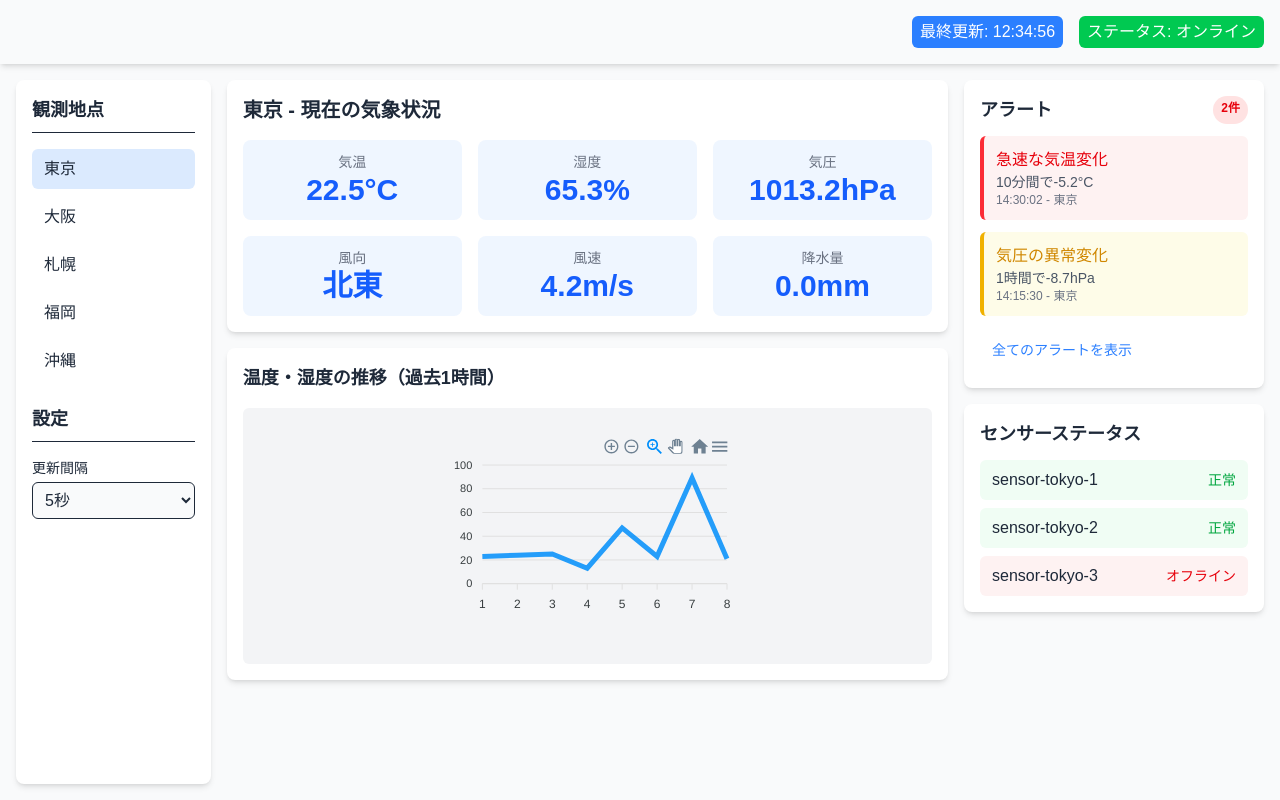
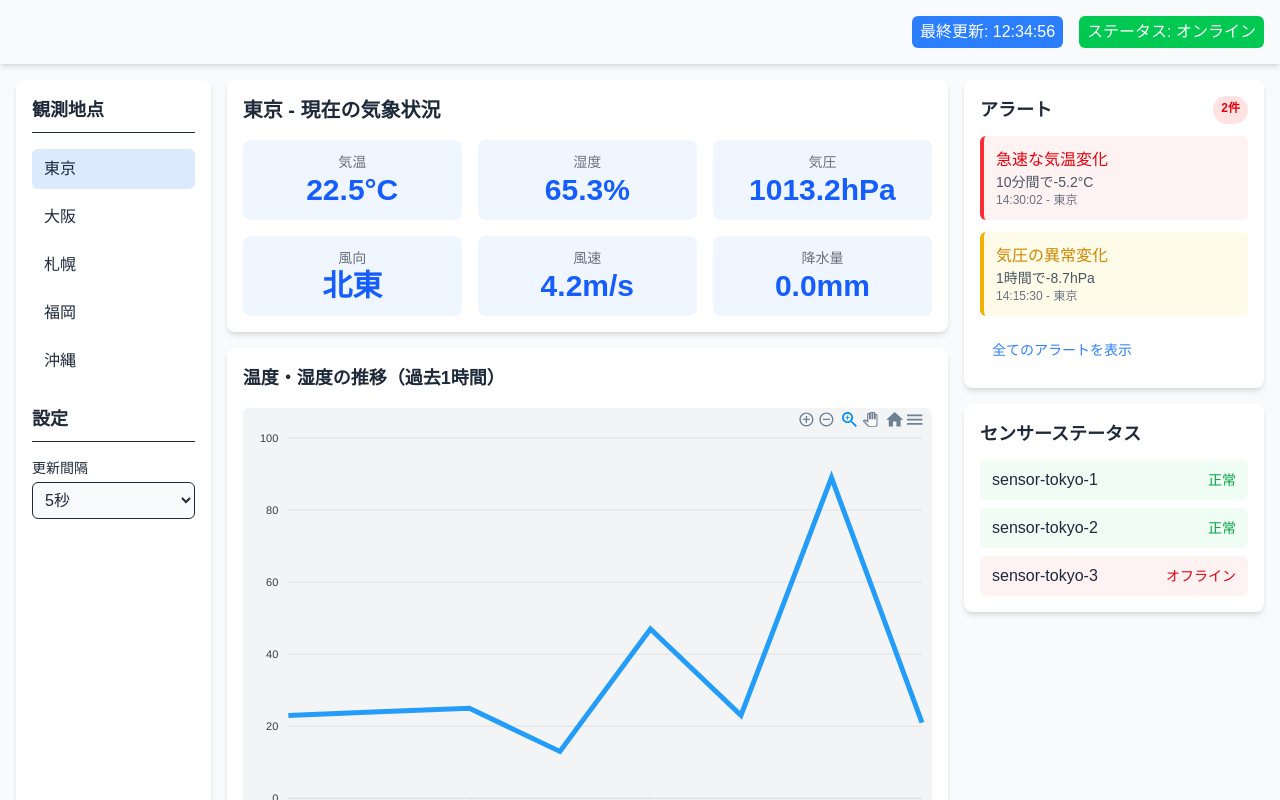
Before and after one commit to Nahaq789/weather-report, a Next.js app in the folder web/: page /dashboard in a window 1280 px wide. Built offline with nearby package versions, Linux system fonts and the light colour scheme; no server answers.

Commit message:
fix: css

```diff
--- a/web/src/components/charts/timeChart.tsx
+++ b/web/src/components/charts/timeChart.tsx
@@ -1,7 +1,7 @@
 import dynamic from "next/dynamic";
 import { useEffect, useState } from "react";
 
-const options = {};
+
 const series = [{
   data: [23, 24, 25, 13, 47, 23, 89, 21]
 }];
@@ -12,6 +12,11 @@ const Chart = dynamic(() => import("react-apexcharts"), {
 })
 
 const TimeChart = () => {
+  const options = {
+    chart: {
+      height: "100%"
+    }
+  };
   const [isClient, setIsClient] = useState(false);
 
   useEffect(() => {
@@ -24,7 +29,7 @@ const TimeChart = () => {
 
   return (
     <>
-      <div>
+      <div className="w-full h-full">
         <Chart type="line" options={options} series={series}></Chart>
       </div >
     </>
--- a/web/src/components/dashboard/measurements.tsx
+++ b/web/src/components/dashboard/measurements.tsx
@@ -27,7 +27,7 @@ const Measurements = () => {
 				<h2 className="font-semibold text-lg mb-4">
 					温度・湿度の推移（過去1時間）
 				</h2>
-				<div className="h-64 bg-gray-100 rounded-md flex items-center justify-center">
+				<div className="h-full bg-gray-100 rounded-md flex items-center justify-center">
 					<TimeChart />
 				</div>
 			</div>
```
